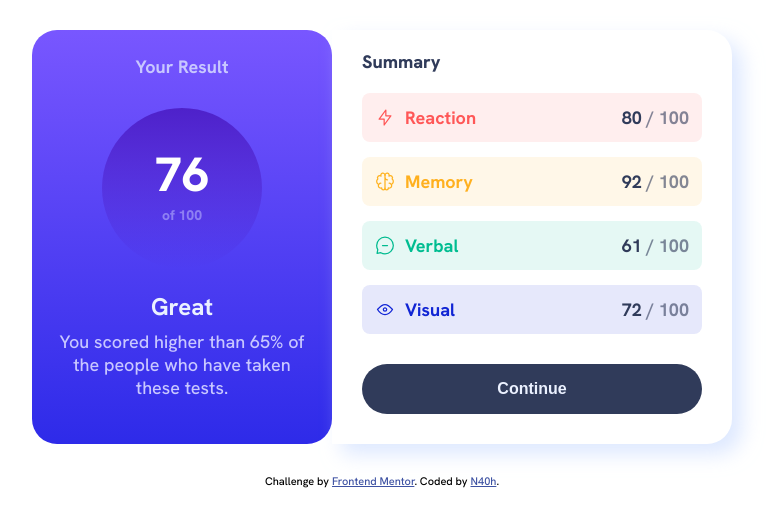
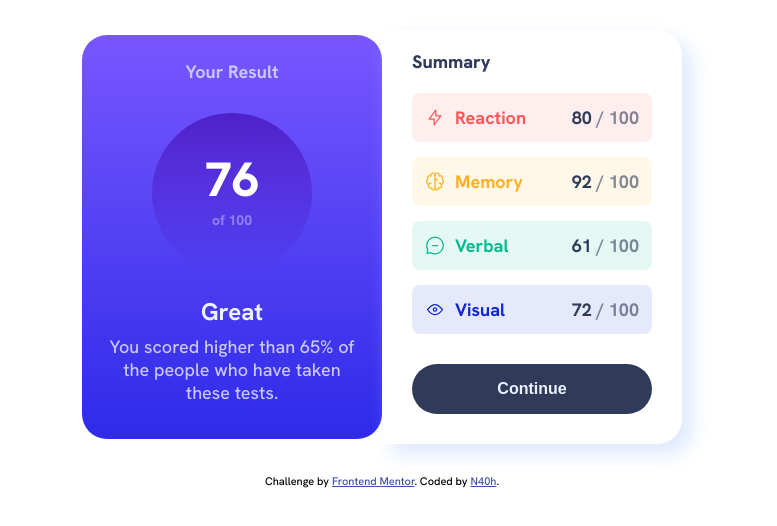
Before and after one commit to N40h/results-summary-component, a plain HTML site: page index.html in a window 1280 px wide. Shown: the whole page, without its empty margins (258-1035 px from the left). Drawn offline with Linux system fonts and the light colour scheme.

Commit message:
Adjustment of width

```diff
--- a/css/styles.css
+++ b/css/styles.css
@@ -12,9 +12,9 @@ body {
 
 /* Contents */
 .contents {
-    margin: 0 auto;
     display: flex;
     justify-content: center;
+    align-items: center;
     margin: 30px;
 }
 
@@ -74,7 +74,7 @@ body {
 }
 
 .summary-container {
-    width: 400px;
+    width: 300px;
     box-shadow: 10px 10px 20px 0px hsla(221, 100%, 89%, 0.6);
     border-radius: 0 25px 25px 0;
     display: flex;
@@ -172,7 +172,7 @@ body {
     font-weight: 700;
     background: hsl(224, 30%, 27%);
     border: none;
-    width: 340px;
+    width: 80%;
     height: 50px;
     border-radius: 50px;
     margin: 15px;
@@ -201,7 +201,7 @@ body {
         flex-direction: column;
         align-items: center;
         justify-content: center;
-        margin: 0;
+        margin: 0 auto;
         width: 100%;
     }
 
@@ -215,6 +215,6 @@ body {
     }
 
     .btn {
-        width: 290px;
+        width: 85%;
     }
 }
```
